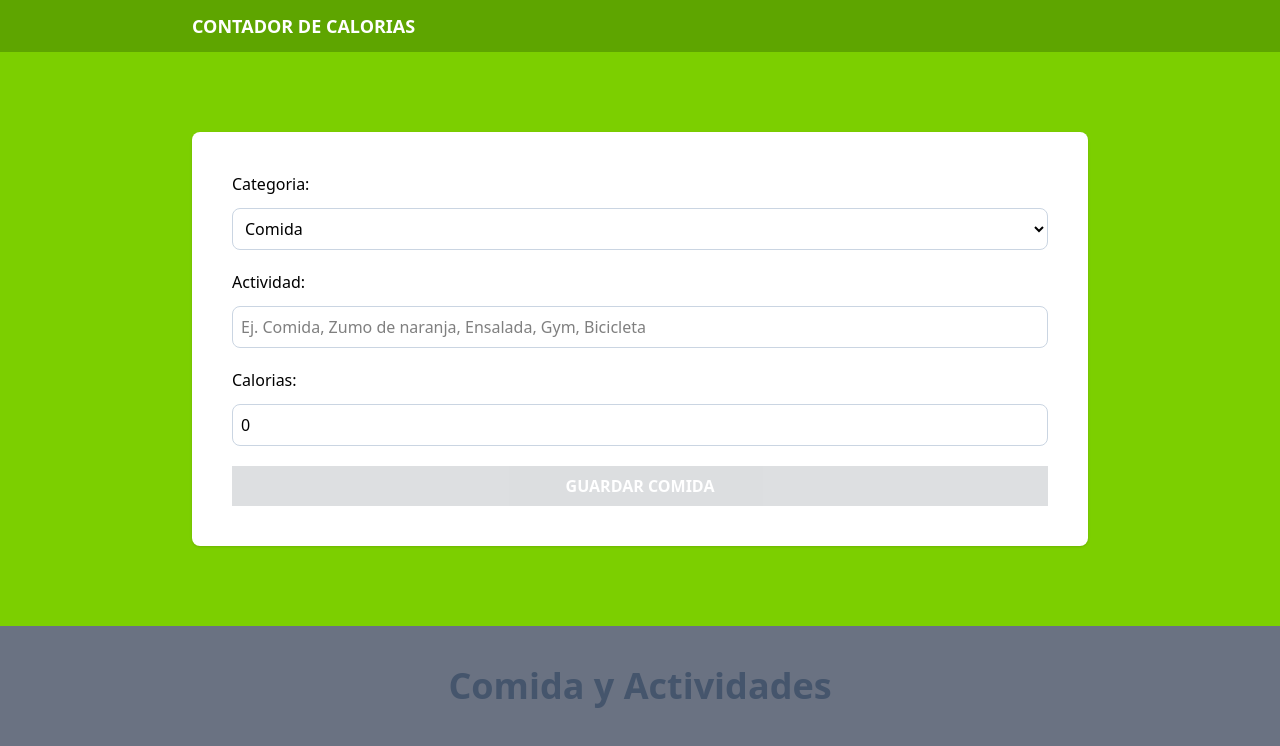
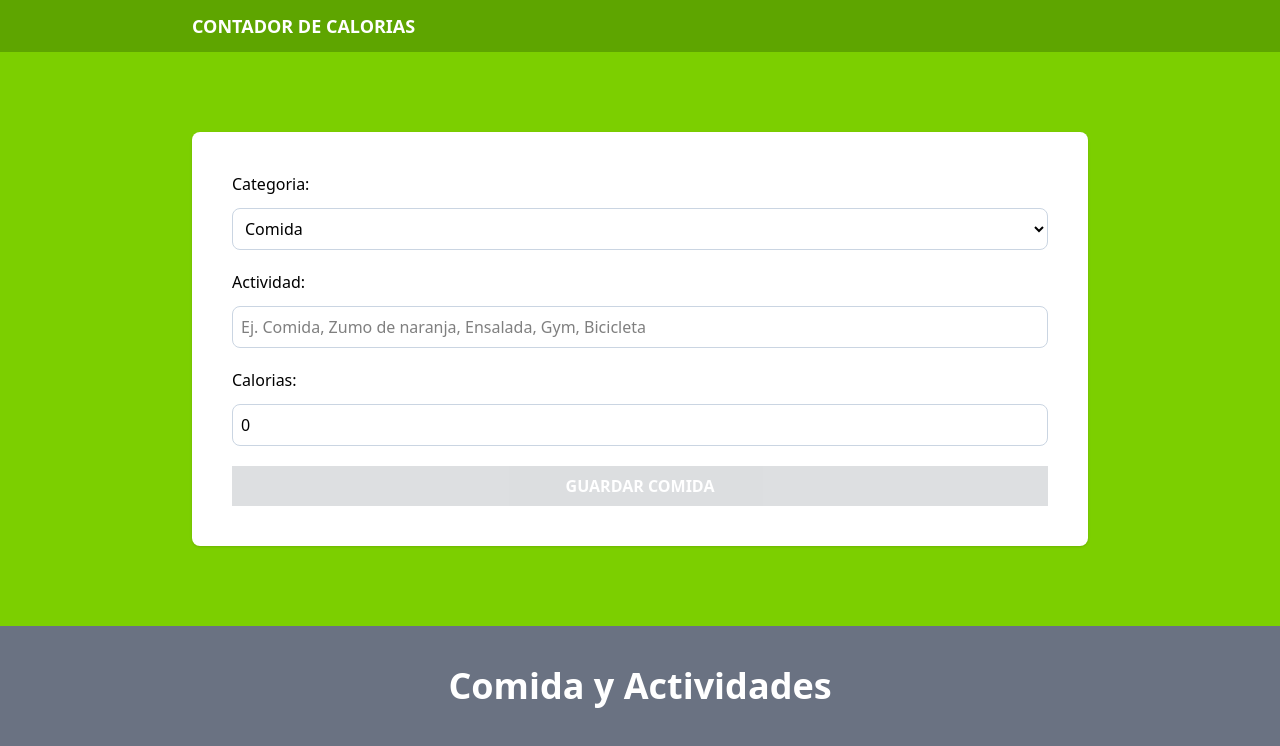
Before and after one commit to DavidFrontendDev/calorie-tracker-tutorial, a React (Vite) app: page / in a window 1280 px wide. Shown: the top 746 px of the page. Built offline with nearby package versions, Linux system fonts and the light colour scheme.

Commit message:
parte eliminar

```diff
--- a/src/components/ActivityList.tsx
+++ b/src/components/ActivityList.tsx
@@ -1,7 +1,7 @@
 import { Activity } from "../types";
 import { categories } from "../data/categories";
 import { useMemo } from "react";
-import { PencilSquareIcon } from "@heroicons/react/24/outline";
+import { PencilSquareIcon, XCircleIcon } from "@heroicons/react/24/outline";
 import { ActivityActions } from "../reducers/activityReducer";
 
 type ActivityListProps = {
@@ -17,7 +17,7 @@ function ActivityList({ activities, dispatch }: ActivityListProps) {
   );
   return (
     <>
-      <h2 className="text-4xl font-bold text-slate-600 text-center">
+      <h2 className="text-4xl font-bold text-white text-center">
         Comida y Actividades
       </h2>
       {activities.map((activity) => (
@@ -47,6 +47,16 @@ function ActivityList({ activities, dispatch }: ActivityListProps) {
             >
               <PencilSquareIcon className="h-8 w-8 text-gray-800" />
             </button>
+            <button
+              onClick={() =>
+                dispatch({
+                  type: "delete-activity",
+                  payload: { id: activity.id },
+                })
+              }
+            >
+              <XCircleIcon className="h-8 w-8 text-red-500" />
+            </button>
           </div>
         </div>
       ))}
--- a/src/reducers/activityReducer.ts
+++ b/src/reducers/activityReducer.ts
@@ -2,7 +2,8 @@ import { Activity } from "../types";
 
 export type ActivityActions =
   | { type: "save-activity"; payload: { newActivity: Activity } }
-  | { type: "set-activeId"; payload: { id: Activity["id"] } };
+  | { type: "set-activeId"; payload: { id: Activity["id"] } }
+  | { type: "delete-activity"; payload: { id: Activity["id"] } };
 
 export type ActivityState = {
   activities: Activity[];
@@ -40,5 +41,13 @@ export const activityReducer = (
       activeId: action.payload.id,
     };
   }
+  if (action.type === "delete-activity") {
+    return {
+      ...state,
+      activities: state.activities.filter(
+        (activity) => activity.id !== action.payload.id
+      ),
+    };
+  }
   return state;
 };
```
